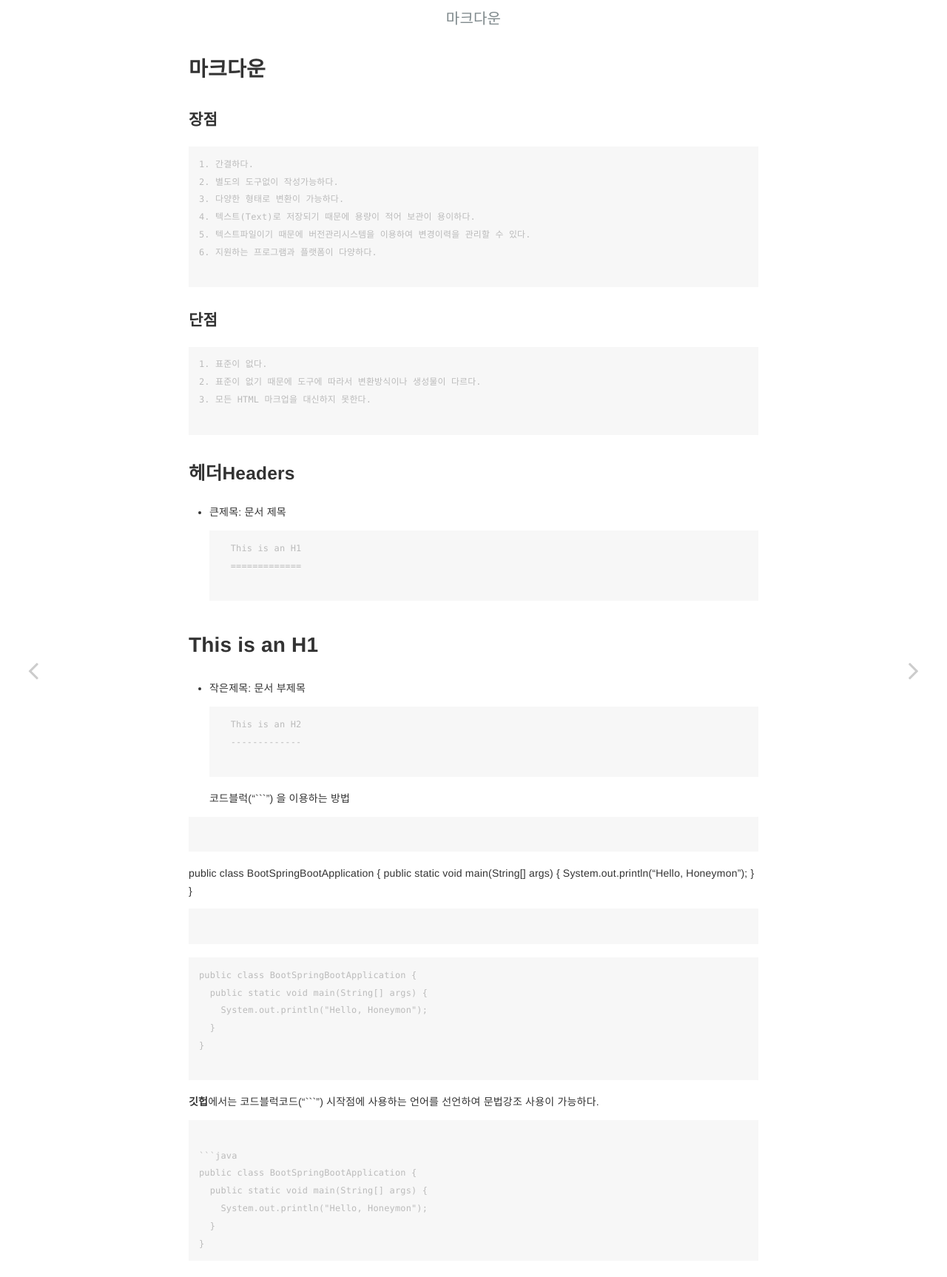
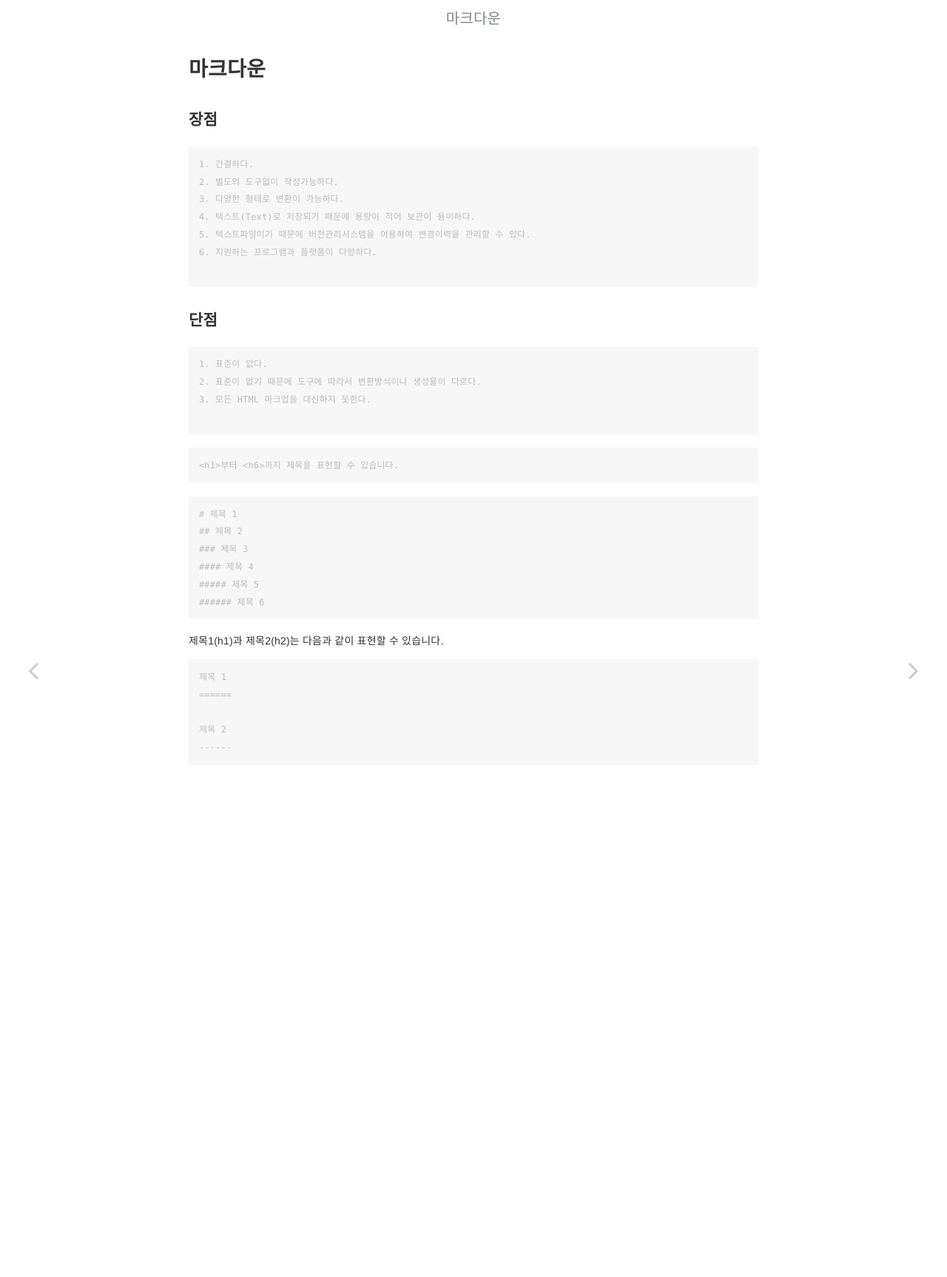
Before and after one commit to tjehddnr/tjehddnr.github.io, a Jekyll site: the page built from _posts/2022-02-06-마크다운 명령어.md, in a window 1280 px wide. Shown: the top 1726 px of the page at 74% size. Built offline with Jekyll 4.4.1, drawn with Linux system fonts in a browser that asks for light colours.

Commit message:
마크다운

````diff
--- a/_posts/2022-02-06-마크다운 명령어.md
+++ b/_posts/2022-02-06-마크다운 명령어.md
@@ -27,55 +27,22 @@ layout: post
 
 ```
 
-## **헤더Headers**
+```text
+<h1>부터 <h6>까지 제목을 표현할 수 있습니다.
+```
+```text
+# 제목 1
+## 제목 2
+### 제목 3
+#### 제목 4
+##### 제목 5
+###### 제목 6
+```
+제목1(h1)과 제목2(h2)는 다음과 같이 표현할 수 있습니다.
+```text
+제목 1
+======
 
-- 큰제목: 문서 제목
-
-    ```
-    This is an H1
-    =============
-
-    ```
-
-# **This is an H1**
-- 작은제목: 문서 부제목
-
-    ```
-    This is an H2
-    -------------
-
-    ```
-코드블럭("```") 을 이용하는 방법
-
+제목 2
+------
 ```
-
-```
-public class BootSpringBootApplication {
-  public static void main(String[] args) {
-    System.out.println("Hello, Honeymon");
-  }
-}
-```
-
-```
-
-```
-public class BootSpringBootApplication {
-  public static void main(String[] args) {
-    System.out.println("Hello, Honeymon");
-  }
-}
-
-```
-
-**깃헙**에서는 코드블럭코드("```") 시작점에 사용하는 언어를 선언하여 문법강조 사용이 가능하다.
-
-```
-
-```java
-public class BootSpringBootApplication {
-  public static void main(String[] args) {
-    System.out.println("Hello, Honeymon");
-  }
-}
-```
````
